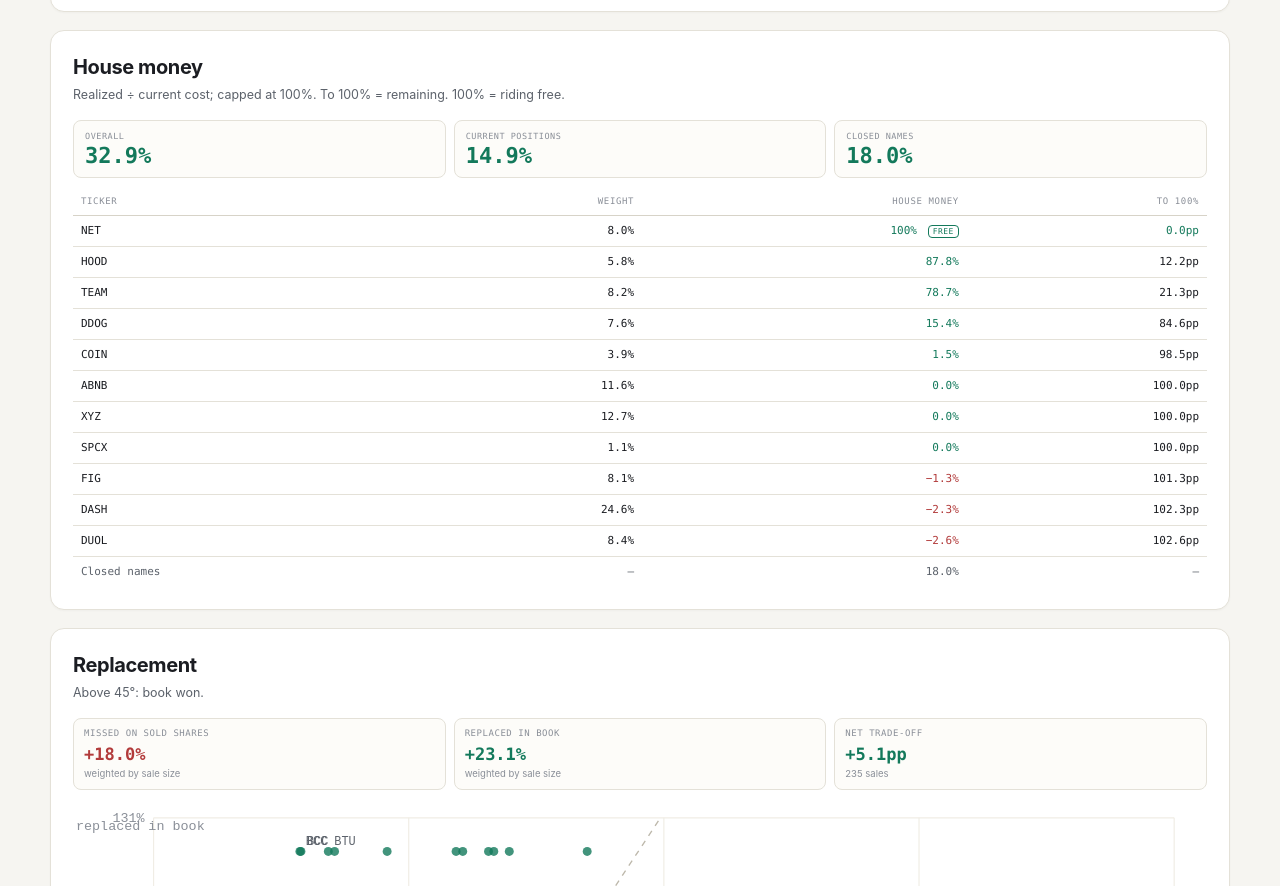
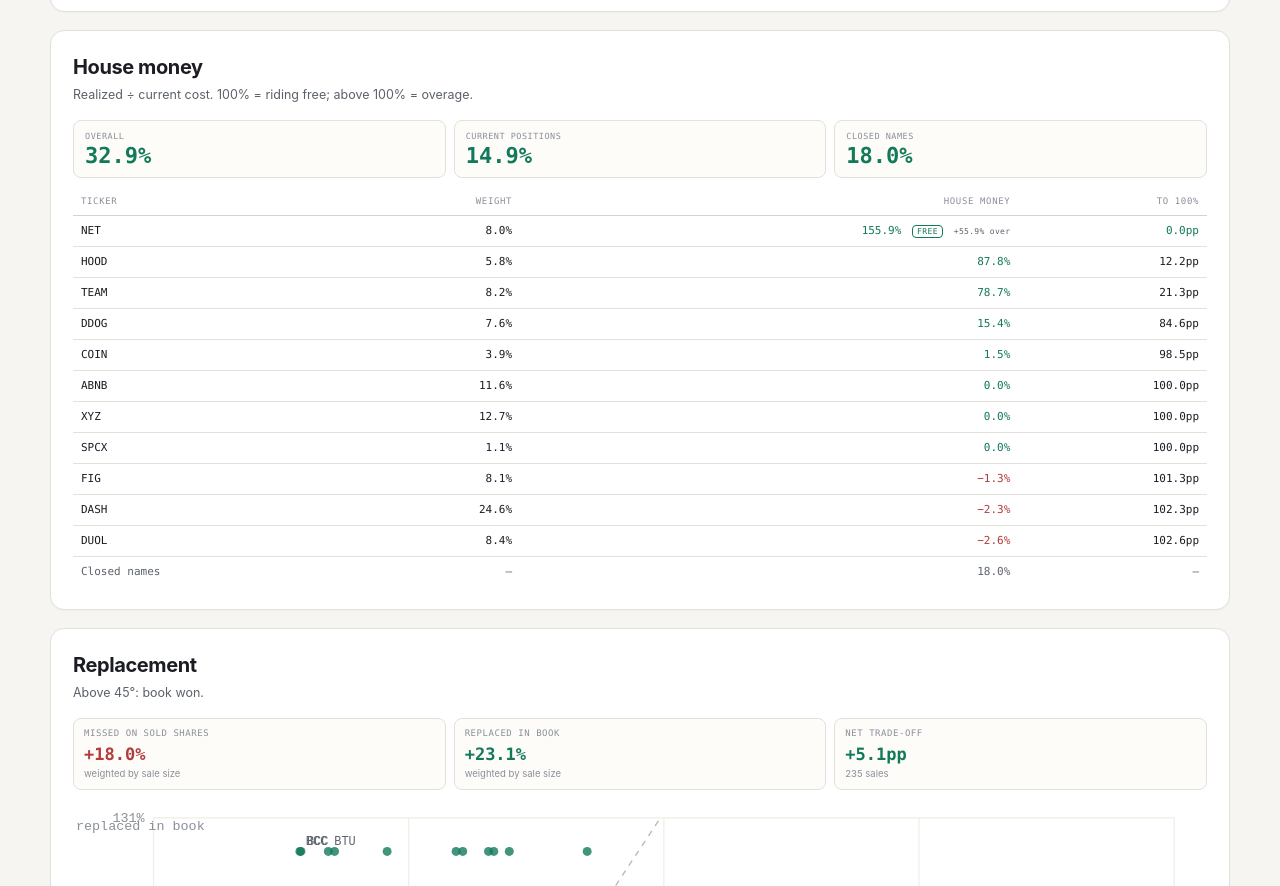
Before and after one commit to carsonzylicz/portfolio-lens, a plain HTML site: page index.html in a window 1280 px wide. Shown: the part 4561-5447 px from the top of the page. Drawn offline with Linux system fonts and the light colour scheme.

Commit message:
sync: full house money with overage

```diff
--- a/index.html
+++ b/index.html
@@ -80,7 +80,7 @@
     <section class="panel" id="house">
       <div class="section-head">
         <h2>House money</h2>
-        <p>Realized ÷ current cost; capped at 100%. To 100% = remaining. 100% = riding free.</p>
+        <p>Realized ÷ current cost. 100% = riding free; above 100% = overage.</p>
       </div>
       <div class="house-summary" id="house-summary"></div>
       <div class="table-wrap"><table id="house-table"><thead><tr><th>Ticker</th><th>Weight</th><th>House money</th><th>To 100%</th></tr></thead><tbody></tbody></table></div>
--- a/public.css
+++ b/public.css
@@ -320,3 +320,5 @@ tbody tr:hover td { background: #faf8f2; }
 @media(max-width:760px){ .house-summary { grid-template-columns:1fr 1fr; } .house-summary .house-card:first-child { grid-column:1 / -1; } }
 
 .house-free { font-size:8px; letter-spacing:.06em; text-transform:uppercase; color:var(--green); border:1px solid currentColor; border-radius:4px; padding:1px 4px; margin-left:4px; }
+
+.house-over { font-size:8px; color:var(--muted); letter-spacing:.04em; margin-left:4px; white-space:nowrap; }
--- a/public.js
+++ b/public.js
@@ -525,10 +525,10 @@
     const card = (label, value) => `<div class="house-card"><span>${label}</span><strong class="${value < 0 ? 'neg' : 'pos'}">${fmtRecovery(value, 1)}</strong></div>`;
     summary.innerHTML = card('Overall', h.overall) + card('Current positions', h.current) + card('Closed names', h.closed);
     const row = (label, weight, value, cls = '') => {
-      const capped = Math.min(1, value);
       const free = value >= 1;
+      const over = Math.max(0, value - 1);
       const to100 = Math.max(0, 1 - value);
-      return `<tr class="${cls}"><td>${label}</td><td>${weight == null ? '—' : fmtPctPlain(weight, 1)}</td><td class="${capped < 0 ? 'neg' : 'pos'}">${free ? '100%' : fmtRecovery(capped, 1)}${free ? ' <span class="house-free">free</span>' : ''}</td><td class="${to100 > 0 ? 'muted' : 'pos'}">${free ? '0.0pp' : fmtRemaining(to100)}</td></tr>`;
+      return `<tr class="${cls}"><td>${label}</td><td>${weight == null ? '—' : fmtPctPlain(weight, 1)}</td><td class="${value < 0 ? 'neg' : 'pos'}">${fmtRecovery(value, 1)}${free ? ' <span class="house-free">free</span>' : ''}${over > 0 ? ` <span class="house-over">+${(over * 100).toFixed(1)}% over</span>` : ''}</td><td class="${to100 > 0 ? 'muted' : 'pos'}">${free ? '0.0pp' : fmtRemaining(to100)}</td></tr>`;
     };
     body.innerHTML = h.rows.map((r) => row(r.ticker, r.weight, r.house)).join('') + row('Closed names', null, h.closed, 'house-closed').replace('<td class="muted">82.0pp</td>', '<td>—</td>');
   }
```
